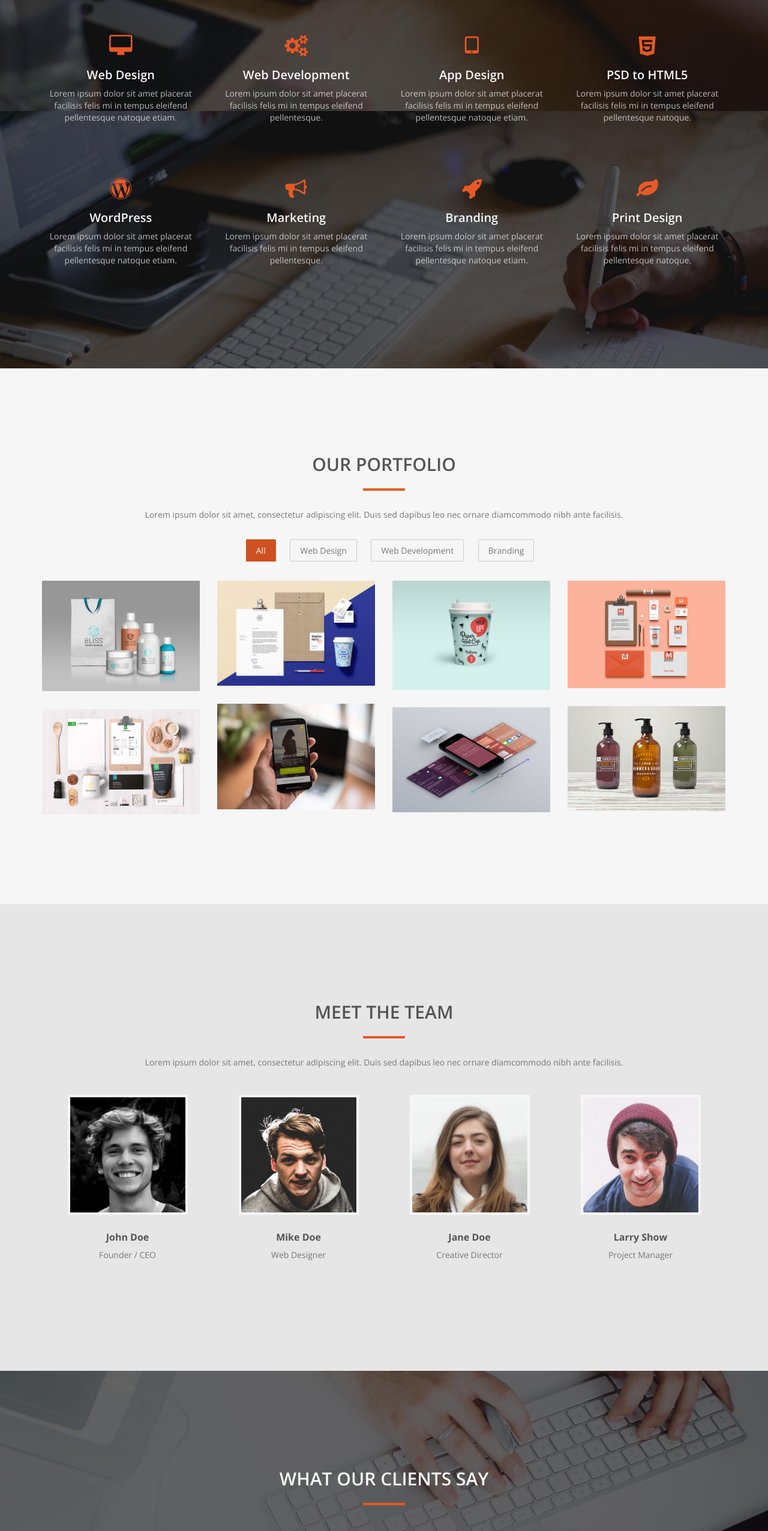
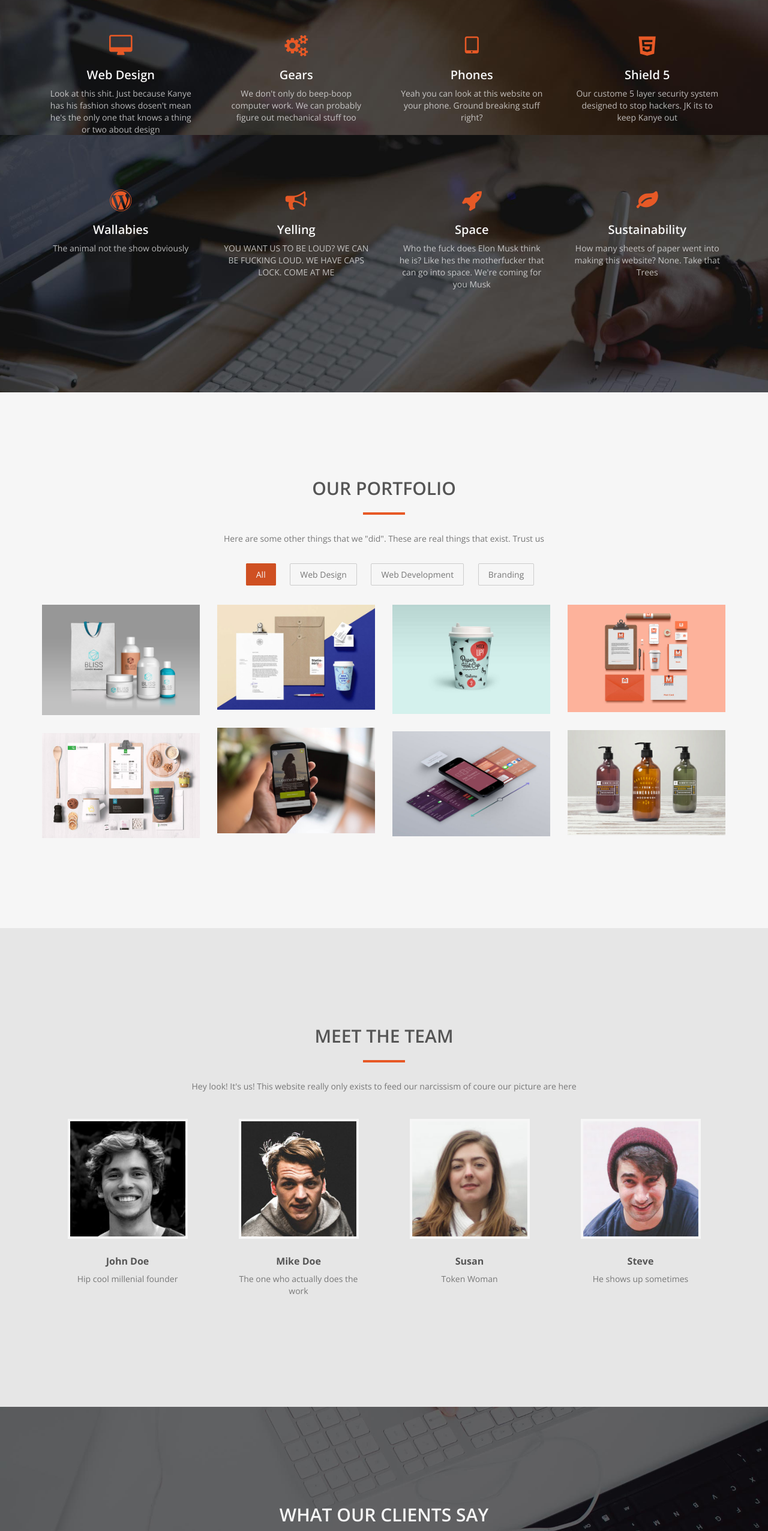
Before and after one commit to anlattner/KanyeZone, a plain HTML site: page index.html in a window 1280 px wide. Shown: the part 1828-4380 px from the top of the page at 60% size. Drawn offline with nearby package versions, Linux system fonts and the light colour scheme.

Commit message:
Finished Text on Index

```diff
--- a/index.html
+++ b/index.html
@@ -35,7 +35,7 @@
   <div class="container">
     <div class="navbar-header">
       <button type="button" class="navbar-toggle" data-toggle="collapse" data-target=".navbar-main-collapse"> <i class="fa fa-bars"></i> </button>
-      <a class="navbar-brand page-scroll" href="#page-top"> <i class="fa fa-paper-plane-o"></i> Modus</a> </div>
+      <a class="navbar-brand page-scroll" href="#page-top"> <i class="fa fa-paper-plane-o"></i> Kanye.Zone</a> </div>
 
     <!-- Collect the nav links, forms, and other content for toggling -->
     <div class="collapse navbar-collapse navbar-right navbar-main-collapse">
@@ -113,25 +113,25 @@
       <div class="col-md-3 col-sm-6">
         <div class="service"> <i class="fa fa-desktop"></i>
           <h3>Web Design</h3>
-          <p>Lorem ipsum dolor sit amet placerat facilisis felis mi in tempus eleifend pellentesque natoque etiam.</p>
+          <p>Look at this shit. Just because Kanye has his fashion shows dosen't mean he's the only one that knows a thing or two about design</p>
         </div>
       </div>
       <div class="col-md-3 col-sm-6">
         <div class="service"> <i class="fa fa-cogs"></i>
-          <h3>Web Development</h3>
-          <p>Lorem ipsum dolor sit amet placerat facilisis felis mi in tempus eleifend pellentesque.</p>
+          <h3>Gears</h3>
+          <p>We don't only do beep-boop computer work. We can probably figure out mechanical stuff too</p>
         </div>
       </div>
       <div class="col-md-3 col-sm-6">
         <div class="service"> <i class="fa fa-tablet"></i>
-          <h3>App Design</h3>
-          <p>Lorem ipsum dolor sit amet placerat facilisis felis mi in tempus eleifend pellentesque natoque etiam.</p>
+          <h3>Phones</h3>
+          <p>Yeah you can look at this website on your phone. Ground breaking stuff right?</p>
         </div>
       </div>
       <div class="col-md-3 col-sm-6">
         <div class="service"><i class="fa fa-html5"></i>
-          <h3>PSD to HTML5</h3>
-          <p>Lorem ipsum dolor sit amet placerat facilisis felis mi in tempus eleifend pellentesque natoque.</p>
+          <h3>Shield 5</h3>
+          <p>Our custome 5 layer security system designed to stop hackers. JK its to keep Kanye out</p>
         </div>
       </div>
     </div>
@@ -139,26 +139,26 @@
     <div class="row">
       <div class="col-md-3 col-sm-6">
         <div class="service"><i class="fa fa-wordpress"></i>
-          <h3>WordPress</h3>
-          <p>Lorem ipsum dolor sit amet placerat facilisis felis mi in tempus eleifend pellentesque natoque etiam.</p>
+          <h3>Wallabies</h3>
+          <p>The animal not the show obviously</p>
         </div>
       </div>
       <div class="col-md-3 col-sm-6">
         <div class="service"><i class="fa fa-bullhorn"></i>
-          <h3>Marketing</h3>
-          <p>Lorem ipsum dolor sit amet placerat facilisis felis mi in tempus eleifend pellentesque.</p>
+          <h3>Yelling</h3>
+          <p>YOU WANT US TO BE LOUD? WE CAN BE FUCKING LOUD. WE HAVE CAPS LOCK. COME AT ME</p>
         </div>
       </div>
       <div class="col-md-3 col-sm-6">
         <div class="service"><i class="fa fa-rocket"></i>
-          <h3>Branding</h3>
-          <p>Lorem ipsum dolor sit amet placerat facilisis felis mi in tempus eleifend pellentesque natoque etiam.</p>
+          <h3>Space</h3>
+          <p>Who the fuck does Elon Musk think he is? Like hes the motherfucker that can go into space. We're coming for you Musk</p>
         </div>
       </div>
       <div class="col-md-3 col-sm-6">
         <div class="service"><i class="fa fa-leaf"></i>
-          <h3>Print Design</h3>
-          <p>Lorem ipsum dolor sit amet placerat facilisis felis mi in tempus eleifend pellentesque natoque.</p>
+          <h3>Sustainability</h3>
+          <p>How many sheets of paper went into making this website? None. Take that Trees</p>
         </div>
       </div>
     </div>
@@ -171,7 +171,7 @@
       <h2>Our Portfolio</h2>
       <hr>
       <div class="clearfix"></div>
-      <p>Lorem ipsum dolor sit amet, consectetur adipiscing elit. Duis sed dapibus leo nec ornare diamcommodo nibh ante facilisis.</p>
+      <p>Here are some other things that we "did". These are real things that exist. Trust us</p>
     </div>
     <div class="categories">
       <ul class="cat">
@@ -278,14 +278,14 @@
     <div class="section-title center">
       <h2>Meet the team</h2>
       <hr>
-      <p>Lorem ipsum dolor sit amet, consectetur adipiscing elit. Duis sed dapibus leo nec ornare diamcommodo nibh ante facilisis.</p>
+      <p>Hey look! It's us! This website really only exists to feed our narcissism of coure our picture are here</p>
     </div>
     <div id="row">
       <div class="col-xs-6 col-md-3 col-sm-6">
         <div class="thumbnail"> <img src="img/team/01.jpg" alt="..." class="img-thumbnail team-img">
           <div class="caption">
             <h3>John Doe</h3>
-            <p>Founder / CEO</p>
+            <p>Hip cool millenial founder</p>
           </div>
         </div>
       </div>
@@ -293,23 +293,23 @@
         <div class="thumbnail"> <img src="img/team/02.jpg" alt="..." class="img-thumbnail team-img">
           <div class="caption">
             <h3>Mike Doe</h3>
-            <p>Web Designer</p>
+            <p>The one who actually does the work</p>
           </div>
         </div>
       </div>
       <div class="col-xs-6 col-md-3 col-sm-6">
         <div class="thumbnail"> <img src="img/team/03.jpg" alt="..." class="img-thumbnail team-img">
           <div class="caption">
-            <h3>Jane Doe</h3>
-            <p>Creative Director</p>
+            <h3>Susan</h3>
+            <p>Token Woman</p>
           </div>
         </div>
       </div>
       <div class="col-xs-6 col-md-3 col-sm-6">
         <div class="thumbnail"> <img src="img/team/04.jpg" alt="..." class="img-thumbnail team-img">
           <div class="caption">
-            <h3>Larry Show</h3>
-            <p>Project Manager</p>
+            <h3>Steve</h3>
+            <p>He shows up sometimes</p>
           </div>
         </div>
       </div>
@@ -328,28 +328,28 @@
         <div class="row testimonials">
           <div class="col-sm-4">
             <blockquote><i class="fa fa-quote-left"></i>
-              <p>Lorem ipsum dolor sit amet, consectetur adipiscing elitduis sed dapibus leo nec ornare.</p>
+              <p>"God Dammit why don't these motherfuckers let me up in here."</p>
               <div class="clients-name">
-                <p><strong>John Doe</strong><br>
-                  <em>CEO, Company Inc.</em></p>
+                <p><strong>Kanye West</strong><br>
+                  <em>Some Asshole</em></p>
               </div>
             </blockquote>
           </div>
           <div class="col-sm-4">
             <blockquote><i class="fa fa-quote-left"></i>
-              <p>Lorem ipsum dolor sit amet, consectetur adipiscing elitduis sed dapibus leo nec ornare.</p>
+              <p>"LATT. THE DOMAIN KANYE.ZONE IS AVAILABLE YOU SHOULD BUY IT"</p>
               <div class="clients-name">
-                <p><strong>Jane Doe</strong><br>
-                  <em>CEO, Company Inc.</em></p>
+                <p><strong>Toffer Mohr</strong><br>
+                  <em>Likes Dogs</em></p>
               </div>
             </blockquote>
           </div>
           <div class="col-sm-4">
             <blockquote><i class="fa fa-quote-left"></i>
-              <p>Lorem ipsum dolor sit amet, consectetur adipiscing elitduis sed dapibus leo nec ornare.</p>
+              <p>"This is such a good idea I wish I had stolen I mean thought of it first</p>
               <div class="clients-name">
-                <p><strong>Chris Smith</strong><br>
-                  <em>CEO, Company Inc.</em></p>
+                <p><strong>Mark Zuckerberg</strong><br>
+                  <em>Some Other Asshole</em></p>
               </div>
             </blockquote>
           </div>
@@ -365,13 +365,13 @@
     <div class="section-title center">
       <h2>Contact us</h2>
       <hr>
-      <p>Lorem ipsum dolor sit amet, consectetur adipiscing elit. Duis sed dapibus leo nec ornare diamcommodo nibh ante facilisis.</p>
+      <p>What? You think you could do any better? You have complaints? Oh of course. Fine, let us have it</p>
     </div>
     <div class="col-md-8 col-md-offset-2">
       <div class="col-md-4">
         <div class="contact-item"> <i class="fa fa-map-marker fa-2x"></i>
-          <p>4321 California St,<br>
-            San Francisco, CA 12345</p>
+          <p>4321 Main Street<br>
+            Charlotte, NC 28202</p>
         </div>
       </div>
       <div class="col-md-4">
@@ -389,6 +389,7 @@
     </div>
     <div class="col-md-8 col-md-offset-2">
       <h3>Leave us a message</h3>
+        <p>Don't Worry, this all totally works</p>
       <form name="sentMessage" id="contactForm" novalidate>
         <div class="row">
           <div class="col-md-6">
```
